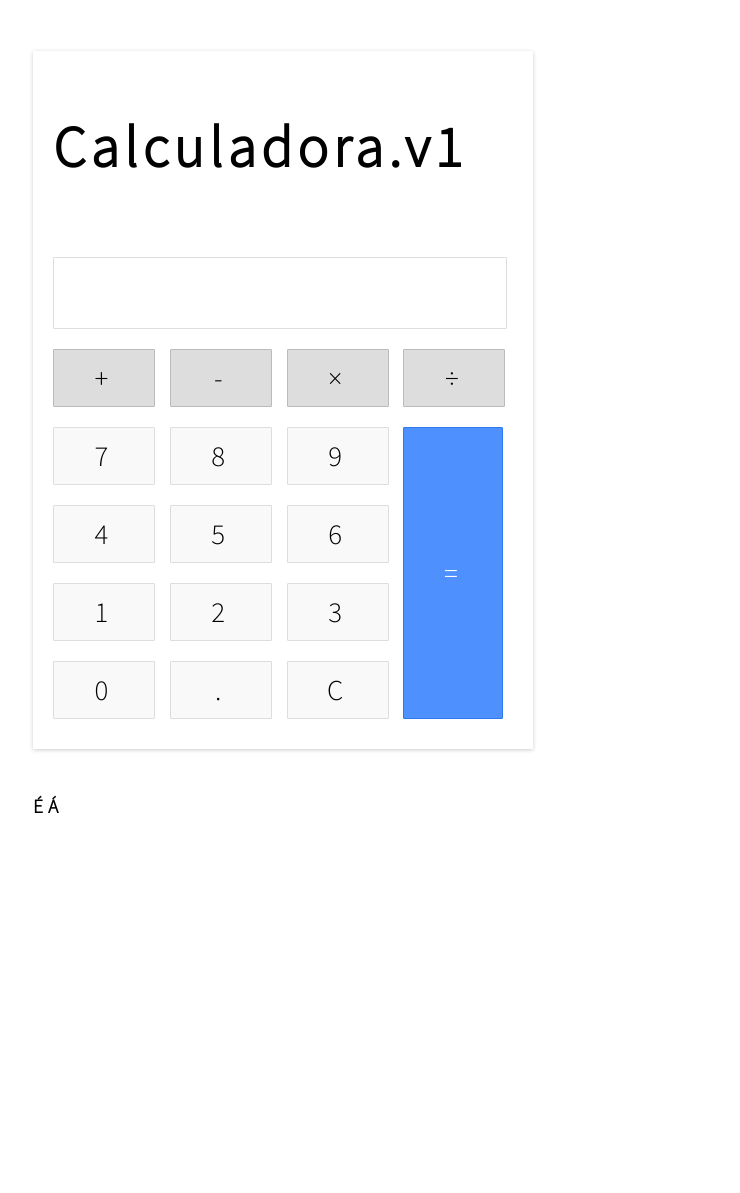
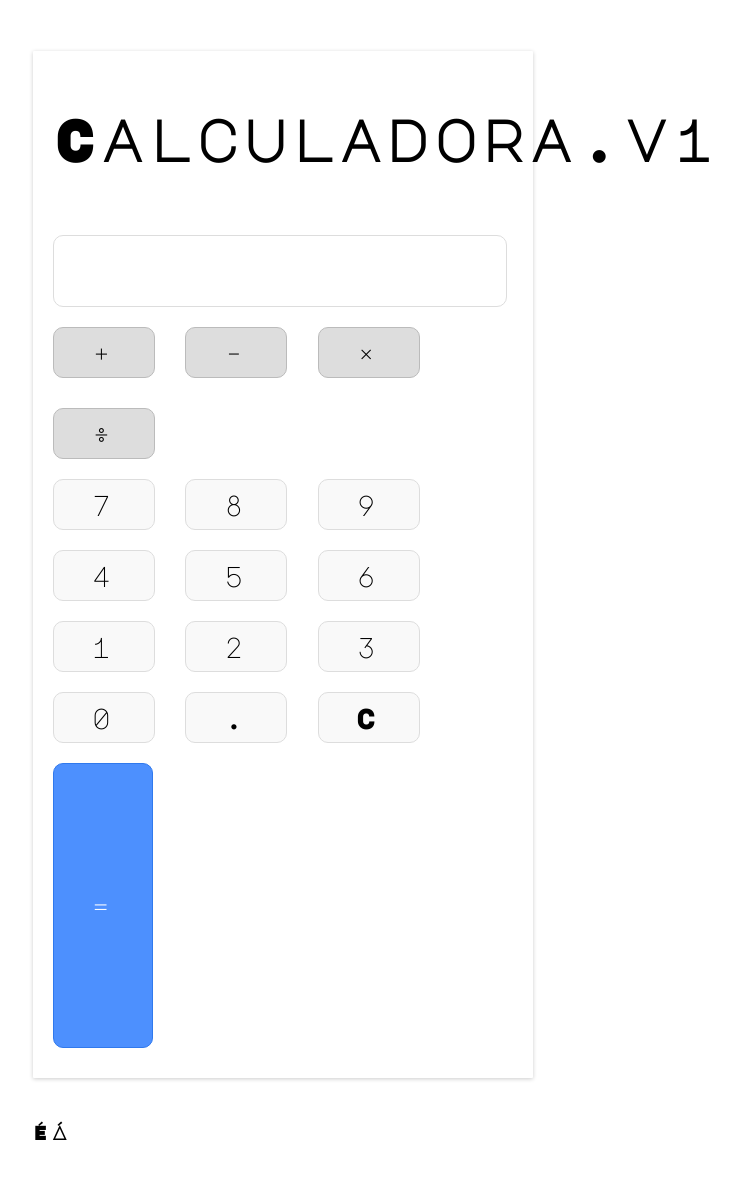
Before and after one commit to aguila-erik/calculadora_js, a PHP site: page / in a window 1280 px wide. Shown: the whole page, without its empty margins (357-1097 px from the left). Before the commit the page ends 813 px from the top, so only its background shows below. Run offline with PHP 8.4, Linux system fonts and the light colour scheme.

Commit message:
Update styles.css

```diff
--- a/styles.css
+++ b/styles.css
@@ -1,13 +1,17 @@
 body {
     width: 500px;
     margin: 4% auto;
-    font-family: 'Source Sans Pro', sans-serif;
+    font-family: 'Major Mono Display', monospace;
     letter-spacing: 5px;
     font-size: 1.8rem;
     -moz-user-select: none;
     -webkit-user-select: none;
     -ms-user-select: none;
   }
+
+  h1, h6 {
+      font-family: 'Major Mono Display', monospace;
+    }
 
   .calculator {
     padding: 20px;
@@ -18,7 +22,7 @@ body {
 
   .input {
     border: 1px solid #ddd;
-    border-radius: 1px;
+    border-radius: 10px;
     height: 60px;
     padding-right: 15px;
     padding-top: 10px;
@@ -42,7 +46,7 @@ body {
   .operators div {
     display: inline-block;
     border: 1px solid #bbb;
-    border-radius: 1px;
+    border-radius: 10px;
     width: 80px;
     text-align: center;
     padding: 10px;
@@ -70,7 +74,7 @@ body {
   .numbers div {
     display: inline-block;
     border: 1px solid #ddd;
-    border-radius: 1px;
+    border-radius: 10px;
     width: 80px;
     text-align: center;
     padding: 10px;
@@ -94,7 +98,7 @@ body {
   div.equal {
     display: inline-block;
     border: 1px solid #3079ED;
-    border-radius: 1px;
+    border-radius: 10px;
     width: 17%;
     text-align: center;
     padding: 127px 10px;
```
